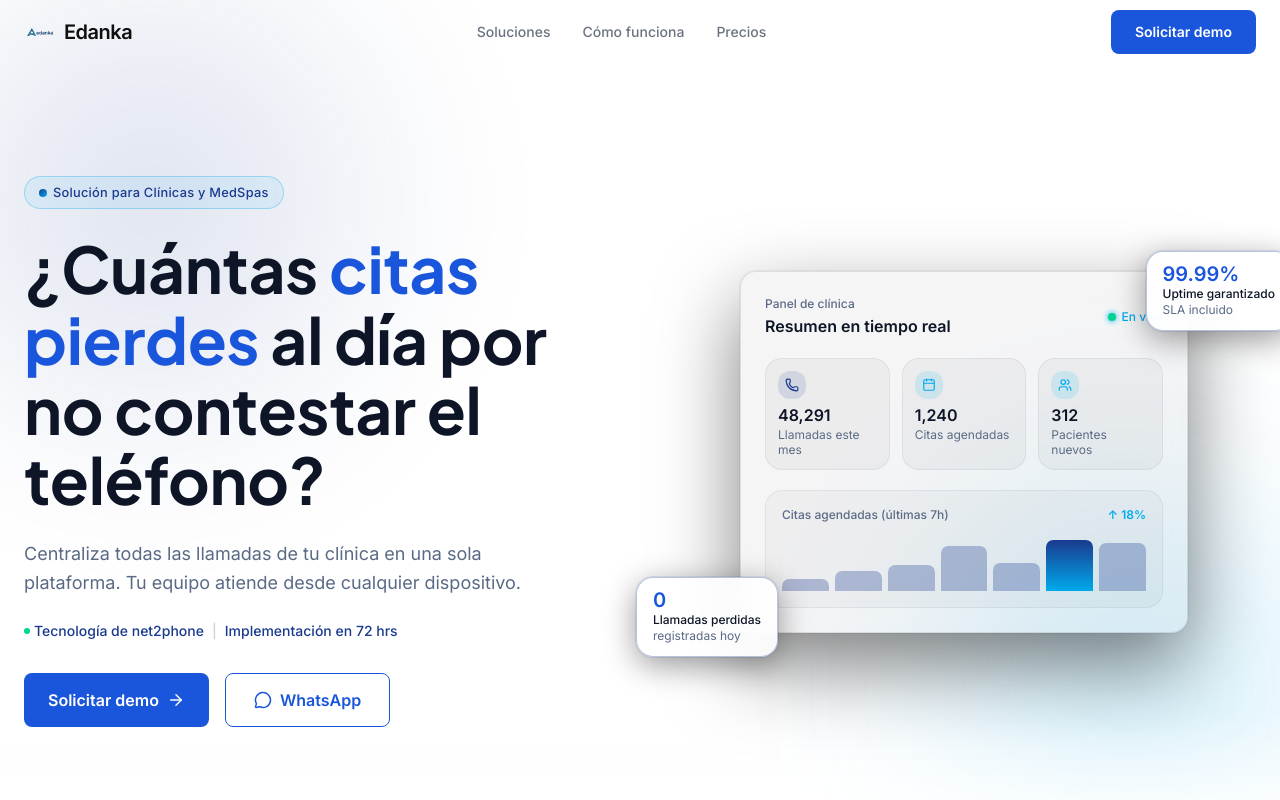
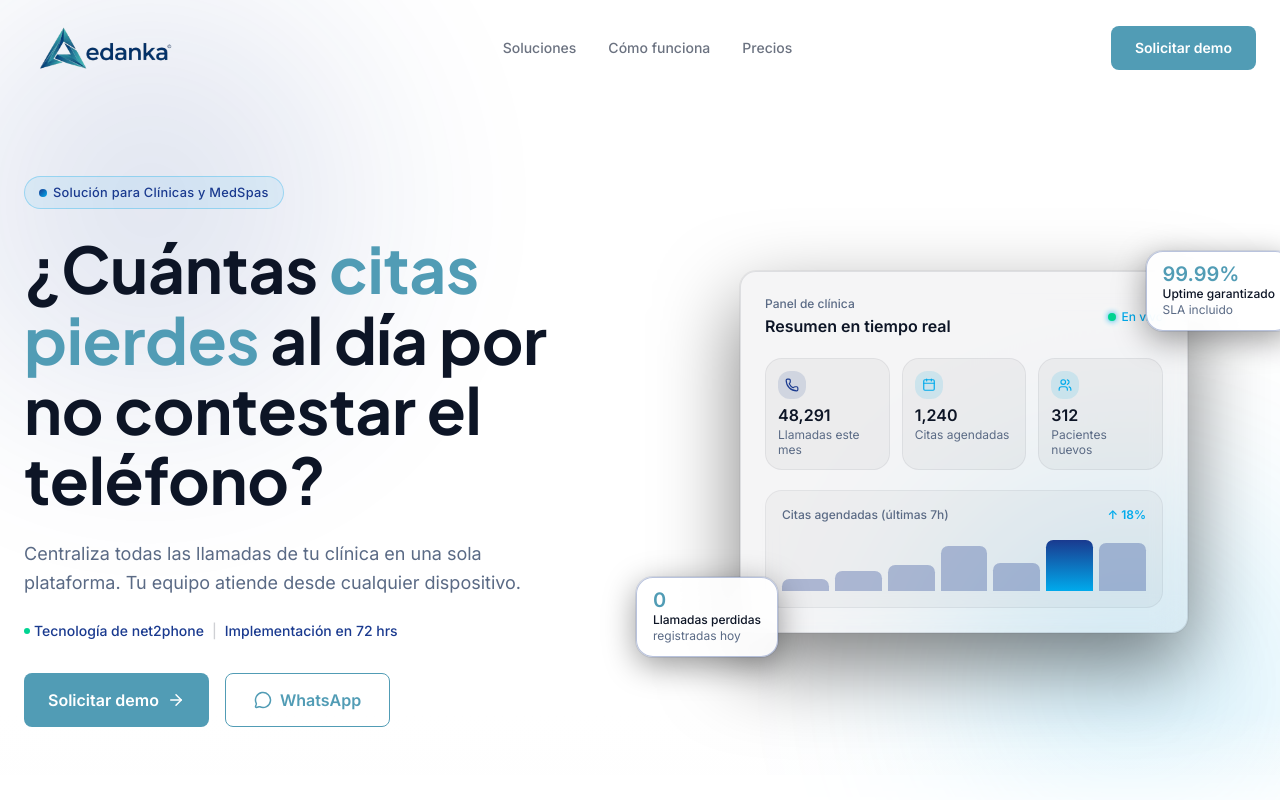
Before and after one commit to Pollitobello2005/edanka, a Next.js app: page /medspa in a window 1280 px wide. Shown: the top 800 px of the page. Built offline with nearby package versions, Linux system fonts and the light colour scheme.

Commit message:
Actualizar UI, colores y animaciones

```diff
--- a/src/app/globals.css
+++ b/src/app/globals.css
@@ -21,7 +21,7 @@
   /* Edanka Light Theme Colors (simplified) */
   --color-edanka-bg: #FFFFFF;
   --color-edanka-muted: #F9FAFB;
-  --color-edanka-primary: #1A56DB;
+  --color-edanka-primary: #519cb5;
   --color-text-title: #0F0F0F;
   --color-text-body: #6B7280;
   --color-text-label: #9CA3AF;
@@ -75,7 +75,7 @@
   h3 { font-weight: 600 !important; }
 
   ::selection {
-    background-color: rgba(26, 86, 219, 0.18);
+    background-color: rgba(81, 156, 181, 0.18);
     color: #0F0F0F;
   }
 
@@ -86,11 +86,11 @@
     background: #F9FAFB;
   }
   ::-webkit-scrollbar-thumb {
-    background: rgba(26, 86, 219, 0.3);
+    background: rgba(81, 156, 181, 0.3);
     border-radius: 3px;
   }
   ::-webkit-scrollbar-thumb:hover {
-    background: rgba(26, 86, 219, 0.6);
+    background: rgba(81, 156, 181, 0.6);
   }
 }
 
@@ -248,12 +248,36 @@
 .stats-row .stat-label { font-size: 13px; color: var(--color-text-body); }
 
 /* Partner logos */
-.partner-logos { display:flex; gap:28px; align-items:center; justify-content:center; flex-wrap:nowrap; }
+.partner-logos { display:flex; gap:28px; align-items:center; justify-content:center; flex-wrap:nowrap; overflow:hidden; }
+.partner-track { display:flex; gap:28px; align-items:center; width: max-content; }
 .partner-logo { filter: grayscale(100%); opacity:0.4; transition: filter 300ms ease, opacity 300ms ease, transform 300ms ease; }
 .partner-logo:hover { filter: grayscale(0%); opacity:1; transform: translateY(-3px); }
 
+/* marquee animation only on small screens */
+@media (max-width: 767px) {
+  .partner-track {
+    animation: scroll-x 28s linear infinite;
+    will-change: transform;
+  }
+  .partner-track:hover {
+    animation-play-state: paused;
+  }
+}
+
 /* Testimonials */
-.testimonial-quote-decor { font-size: 80px; opacity: 0.06; line-height: 0.8; }
+.testimonial-quote-decor {
+  font-size: 80px;
+  opacity: 0.12;
+  line-height: 0.8;
+  color: var(--color-text-title);
+  margin-bottom: -12px;
+}
+
+/* Testimonial avatar tweak to be visible on white backgrounds */
+.testimonial-avatar {
+  background: var(--color-border) !important;
+  box-shadow: 0 4px 12px rgba(16,24,40,0.04);
+}
 
 /* Misc helpers */
 .max-text-width { max-width: 680px; }
--- a/src/components/Footer.tsx
+++ b/src/components/Footer.tsx
@@ -45,7 +45,7 @@ export default function Footer() {
               }}
             >
               <Zap size={20} strokeWidth={1.5} color="#6b7280" />
-              <span className="text-xs" style={{ color: '#1A56DB' }}>
+              <span className="text-xs" style={{ color: '#519cb5' }}>
                 Tecnología de <strong>net2phone</strong>
               </span>
             </div>
@@ -63,7 +63,7 @@ export default function Footer() {
                     href={link.href}
                     className="text-sm transition-colors duration-200"
                     style={{ color: '#6B7280' }}
-                    onMouseEnter={e => (e.currentTarget.style.color = '#1A56DB')}
+                    onMouseEnter={e => (e.currentTarget.style.color = '#519cb5')}
                     onMouseLeave={e => (e.currentTarget.style.color = '#6B7280')}
                   >
                     {link.label}
@@ -84,7 +84,7 @@ export default function Footer() {
                   href="tel:+523312345678"
                   className="flex items-center gap-2 text-sm transition-colors duration-200"
                   style={{ color: '#6B7280' }}
-                  onMouseEnter={e => (e.currentTarget.style.color = '#1A56DB')}
+                  onMouseEnter={e => (e.currentTarget.style.color = '#519cb5')}
                   onMouseLeave={e => (e.currentTarget.style.color = '#6B7280')}
                 >
                   <Phone size={20} strokeWidth={1.5} color="#6b7280" />
@@ -96,7 +96,7 @@ export default function Footer() {
                   href="mailto:ventas@edanka.mx"
                   className="flex items-center gap-2 text-sm transition-colors duration-200"
                   style={{ color: '#6B7280' }}
-                  onMouseEnter={e => (e.currentTarget.style.color = '#1A56DB')}
+                  onMouseEnter={e => (e.currentTarget.style.color = '#519cb5')}
                   onMouseLeave={e => (e.currentTarget.style.color = '#6B7280')}
                 >
                   <Mail size={20} strokeWidth={1.5} color="#6b7280" />
--- a/src/components/Hero.tsx
+++ b/src/components/Hero.tsx
@@ -110,7 +110,7 @@ export default function Hero() {
               animate={{ opacity: 1, y: 0 }}
               transition={{ duration: 0.6, delay: 0.3 }}
               className="text-sm font-medium mb-8 flex items-center gap-2 flex-wrap"
-              style={{ color: '#1A56DB' }}
+              style={{ color: '#519cb5' }}
             >
               <span>+500 empresas en México</span>
               <span style={{ color: 'var(--color-text-label)' }}>·</span>
@@ -168,8 +168,8 @@ export default function Hero() {
                   <p className="text-[#0F0F0F] font-semibold text-base">Resumen en tiempo real</p>
                 </div>
                 <div className="flex items-center gap-1.5">
-                  <span className="w-2 h-2 rounded-full bg-[#1A56DB]" />
-                  <span className="text-xs text-[#1A56DB] font-medium">En vivo</span>
+                  <span className="w-2 h-2 rounded-full bg-[#519cb5]" />
+                  <span className="text-xs text-[#519cb5] font-medium">En vivo</span>
                 </div>
               </div>
 
@@ -198,7 +198,7 @@ export default function Hero() {
               >
                 <div className="flex items-center justify-between mb-3">
                   <span className="text-xs font-medium" style={{ color: '#9CA3AF' }}>Llamadas últimas 7 horas</span>
-                  <span className="text-xs text-[#1A56DB] font-semibold">↑ 12%</span>
+                  <span className="text-xs text-[#519cb5] font-semibold">↑ 12%</span>
                 </div>
                 <div className="flex items-end gap-1.5 h-14">
                   {[35, 55, 45, 70, 60, 85, 75].map((h, i) => (
@@ -210,7 +210,7 @@ export default function Hero() {
                       className="flex-1 rounded-t-sm origin-bottom"
                       style={{
                         height: `${h}%`,
-                        background: i === 5 ? '#1A56DB' : 'rgba(26,86,219,0.25)',
+                        background: i === 5 ? '#519cb5' : 'rgba(81,156,181,0.25)',
                       }}
                     />
                   ))}
--- a/src/components/Navbar.tsx
+++ b/src/components/Navbar.tsx
@@ -37,30 +37,27 @@ export default function Navbar() {
           borderBottom: scrolled ? '1px solid rgba(13,21,38,0.06)' : '1px solid transparent',
         }}
       >
-        <nav className="max-w-7xl mx-auto px-6 h-16 flex items-center justify-between">
+        <nav className="max-w-7xl mx-auto px-6 h-40 flex items-center justify-between">
           {/* Logo */}
-          <a href="#" className="flex items-center gap-2 group">
+          <a href="#" className="flex items-center group -translate-y-8 transform">
             <Image
               src="/iconoedanka.png"
               alt="Edanka"
-              width={32}
-              height={32}
-              className="w-8 h-8 object-contain"
+              width={160}
+              height={160}
+              className="w-40 h-40 object-contain"
             />
-            <span className="text-[#0F0F0F] font-bold text-xl tracking-tight">
-              Edanka
-            </span>
           </a>
 
           {/* Desktop links */}
-          <div className="hidden md:flex items-center gap-8">
+          <div className="hidden md:flex items-center gap-8 -translate-y-8 transform">
             {navLinks.map((link) => (
               <a
                 key={link.label}
                 href={link.href}
                 className="text-sm font-medium transition-colors duration-200"
                 style={{ color: '#6B7280' }}
-                onMouseEnter={e => (e.currentTarget.style.color = '#1A56DB')}
+                onMouseEnter={e => (e.currentTarget.style.color = '#519cb5')}
                 onMouseLeave={e => (e.currentTarget.style.color = '#6B7280')}
               >
                 {link.label}
@@ -69,7 +66,7 @@ export default function Navbar() {
           </div>
 
           {/* CTA */}
-          <div className="hidden md:flex items-center gap-3">
+          <div className="hidden md:flex items-center gap-3 -translate-y-8 transform">
             <Link
               href="/agenda-reunion"
               className="btn-primary px-5 py-2.5 text-sm rounded-lg font-semibold"
@@ -80,7 +77,7 @@ export default function Navbar() {
 
           {/* Mobile burger */}
           <button
-            className="md:hidden text-[#0F0F0F] p-2"
+            className="md:hidden text-[#0F0F0F] p-2 -translate-y-6 transform"
             onClick={() => setMobileOpen(v => !v)}
             aria-label="Menú"
           >
--- a/src/components/SocialProof.tsx
+++ b/src/components/SocialProof.tsx
@@ -40,11 +40,13 @@ export default function SocialProof() {
         </motion.p>
 
         <div className="partner-logos py-6 px-6">
-          {logos.map((logo) => (
-            <div key={logo.name} className="partner-logo flex items-center justify-center min-w-[100px] md:min-w-[140px]">
-              <Image src={logo.src} alt={`Logo de ${logo.name}`} width={140} height={64} className="max-h-12 w-auto object-contain" />
-            </div>
-          ))}
+          <div className="partner-track">
+            {carouselLogos.map((logo, i) => (
+              <div key={`${logo.name}-${i}`} className="partner-logo flex items-center justify-center min-w-[100px] md:min-w-[140px]">
+                <Image src={logo.src} alt={`Logo de ${logo.name}`} width={140} height={64} className="max-h-12 w-auto object-contain" />
+              </div>
+            ))}
+          </div>
         </div>
 
         {/* Trust bar */}
--- a/src/components/Testimonials.tsx
+++ b/src/components/Testimonials.tsx
@@ -1,7 +1,7 @@
 'use client';
 
 import { motion, useInView } from 'framer-motion';
-import { useRef, useState } from 'react';
+import { useRef, useState, useEffect } from 'react';
 
 const testimonials = [
   {
@@ -25,6 +25,28 @@ export default function Testimonials() {
   const ref = useRef(null);
   const inView = useInView(ref, { once: true, margin: '-80px' });
   const [index, setIndex] = useState(0);
+  const [isDesktop, setIsDesktop] = useState(false);
+
+  useEffect(() => {
+    const mq = window.matchMedia('(min-width: 768px)');
+    const onChange = (e: MediaQueryListEvent | MediaQueryList) => setIsDesktop((e as any).matches ?? mq.matches);
+    setIsDesktop(mq.matches);
+    if (mq.addEventListener) mq.addEventListener('change', onChange as any);
+    else mq.addListener(onChange as any);
+    return () => {
+      if (mq.removeEventListener) mq.removeEventListener('change', onChange as any);
+      else mq.removeListener(onChange as any);
+    };
+  }, []);
+
+  // Autoplay only on desktop: advance every 4s
+  useEffect(() => {
+    if (!isDesktop) return;
+    const id = setInterval(() => {
+      setIndex((i) => (i + 1) % testimonials.length);
+    }, 4000);
+    return () => clearInterval(id);
+  }, [isDesktop]);
 
   const t = testimonials[index];
 
@@ -54,7 +76,7 @@ export default function Testimonials() {
         >
           <div className="flex items-start gap-6">
             <div className="flex-shrink-0">
-              <div className="w-10 h-10 rounded-full bg-[#E5E7EB]" />
+              <div className="w-10 h-10 rounded-full bg-[#E5E7EB] testimonial-avatar" />
             </div>
 
             <div>
```
